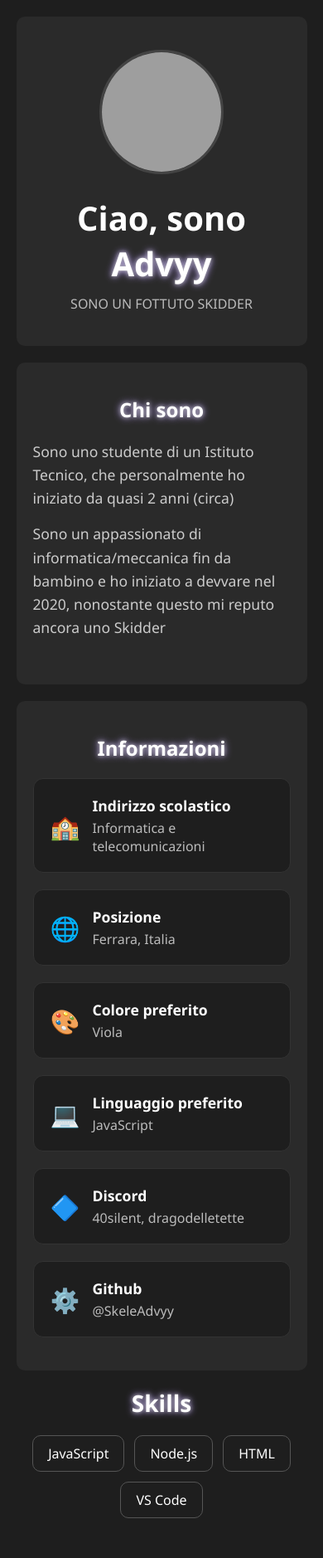
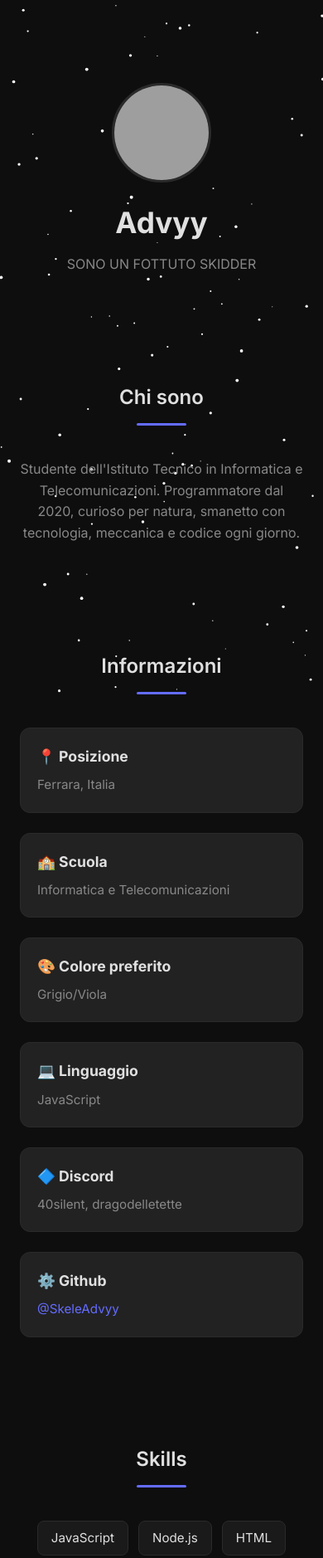
Before and after one commit to SkeleAdvyy/mybio, a plain HTML site: page index.html in a window 390 px wide. Shown: the top 1878 px of the page at 83% size. Drawn offline with Linux system fonts and the light colour scheme; grey boxes are pictures that could not be loaded.

Commit message:
Update index.html

```diff
--- a/index.html
+++ b/index.html
@@ -1,10 +1,23 @@
 <!DOCTYPE html>
 <html lang="it">
 <head>
-  <meta charset="UTF-8">
-  <title>advyy.exe</title>
+  <meta charset="UTF-8" />
+  <meta name="viewport" content="width=device-width, initial-scale=1.0" />
+  <title>Advyy.exe</title>
+  <link href="https://fonts.googleapis.com/css2?family=Inter:wght@400;600;700&display=swap" rel="stylesheet">
   <style>
-    /* RESET BASE */
+    :root {
+      --bg: #0e0e0e;
+      --surface: #1a1a1a;
+      --card: #222;
+      --border: #2a2a2a;
+      --text: #e0e0e0;
+      --muted: #888;
+      --accent: #646cff;
+      --radius: 12px;
+      --transition: 0.3s ease;
+    }
+
     * {
       box-sizing: border-box;
       margin: 0;
@@ -12,347 +25,302 @@
     }
 
     body {
-      font-family: 'Segoe UI', sans-serif;
-      background-color: #1e1e1e;
-      color: white;
-      overflow-x: hidden;
+      font-family: 'Inter', sans-serif;
+      background: var(--bg);
+      color: var(--text);
+      line-height: 1.6;
+      -webkit-font-smoothing: antialiased;
+      scroll-behavior: smooth;
     }
 
-    /* FADE-IN generale */
-    .fade-in {
-      opacity: 0;
-      transform: translateY(20px);
-      animation: fadeInUp 1s ease-out forwards;
+    img {
+      max-width: 100%;
+      display: block;
     }
 
-    @keyframes fadeInUp {
-      to {
-        opacity: 1;
-        transform: translateY(0);
+    a {
+      color: var(--accent);
+      text-decoration: none;
+      transition: color var(--transition);
+    }
+
+    a:hover {
+      color: #8a8dff;
+    }
+
+    section {
+      padding: 64px 24px;
+      max-width: 1000px;
+      margin: auto;
+    }
+
+    .hero {
+      text-align: center;
+      padding-top: 100px;
+    }
+
+    .hero img {
+  width: 120px;
+  height: 120px;
+  border-radius: 50%;
+  border: 3px solid var(--border);
+  margin: 0 auto 20px;
+  display: block;
+}
+
+
+    .hero h1 {
+      font-size: 2.8rem;
+      font-weight: 700;
+    }
+
+    .hero p {
+      font-size: 1.1rem;
+      color: var(--muted);
+      margin-top: 10px;
+    }
+
+    .section-title {
+      text-align: center;
+      font-size: 1.8rem;
+      font-weight: 600;
+      margin-bottom: 40px;
+      color: var(--text);
+    }
+
+    .section-title::after {
+      content: '';
+      display: block;
+      width: 60px;
+      height: 3px;
+      background: var(--accent);
+      margin: 12px auto 0;
+      border-radius: 2px;
+    }
+
+    .card-grid {
+      display: grid;
+      grid-template-columns: repeat(auto-fit, minmax(240px, 1fr));
+      gap: 24px;
+    }
+
+    .card {
+      background: var(--card);
+      padding: 20px;
+      border-radius: var(--radius);
+      border: 1px solid var(--border);
+      transition: transform var(--transition), box-shadow var(--transition);
+    }
+
+    .card:hover {
+      transform: translateY(-5px);
+      box-shadow: 0 4px 20px rgba(0, 0, 0, 0.4);
+    }
+
+    .card h3 {
+      font-size: 1.1rem;
+      margin-bottom: 8px;
+    }
+
+    .card p {
+      color: var(--muted);
+      font-size: 0.95rem;
+    }
+
+    .skills-list, .projects {
+      display: flex;
+      flex-wrap: wrap;
+      justify-content: center;
+      gap: 12px;
+    }
+
+    .skill {
+      background: var(--surface);
+      border: 1px solid var(--border);
+      border-radius: 8px;
+      padding: 8px 16px;
+      font-size: 0.95rem;
+      transition: background var(--transition);
+    }
+
+    .skill:hover {
+      background: #2c2c2c;
+    }
+
+    .project {
+      background: var(--card);
+      border-radius: var(--radius);
+      width: 280px;
+      overflow: hidden;
+      text-align: center;
+      border: 1px solid var(--border);
+      transition: transform var(--transition), box-shadow var(--transition);
+    }
+
+    .project:hover {
+      transform: translateY(-4px);
+      box-shadow: 0 6px 24px rgba(0, 0, 0, 0.4);
+    }
+
+    .project img {
+      width: 100%;
+      height: auto;
+    }
+
+    .project a {
+      display: block;
+      padding: 12px;
+      font-weight: 600;
+      color: var(--text);
+      background: var(--surface);
+      border-top: 1px solid var(--border);
+    }
+
+    footer {
+      text-align: center;
+      padding: 48px 20px;
+      font-size: 0.9rem;
+      color: var(--muted);
+      border-top: 1px solid var(--border);
+      margin-top: 60px;
+    }
+
+    @media (max-width: 500px) {
+      .hero h1 {
+        font-size: 2.2rem;
+      }
+
+      .hero p {
+        font-size: 1rem;
+      }
+
+      .section-title {
+        font-size: 1.5rem;
       }
     }
 
-    /* Glow Neon */
-    .neon-text {
-      color: #d6aaff;
-      text-shadow:
-        0 0 5px #b86eff,
-        0 0 10px #b86eff,
-        0 0 20px #b86eff,
-        0 0 40px #e3c7ff;
-    }
-
-    /* Layout comuni */
-    .header, .content-section, .info-section {
-      background-color: #2a2a2a;
-      padding: 40px 20px;
-      border-radius: 10px;
-      margin: 20px auto;
-      width: 90%;
-      max-width: 900px;
-      transition: transform 0.3s ease, box-shadow 0.3s ease;
-    }
-
-    .header {
-      text-align: center;
-    }
-
-    .profile-pic {
-      width: 150px;
-      height: 150px;
-      border-radius: 50%;
-      object-fit: cover;
-      border: 3px solid #444;
-      margin-bottom: 20px;
-      animation: fadeInUp 1s ease forwards;
-    }
-
-    h1 {
-      font-size: 2.5em;
-      font-weight: bold;
-      margin-bottom: 10px;
-    }
-
-    .subtext {
-      font-size: 1em;
-      color: #bbb;
-    }
-
-    /* Sezione contenuto */
-    .content-section h2,
-    .info-section h2 {
-      color: #b8a1ff;
-      margin-bottom: 20px;
-      text-align: center;
-    }
-
-    .content-section p {
-      font-size: 1.1em;
-      line-height: 1.6em;
-      color: #ccc;
-      margin-bottom: 15px;
-    }
-
-    /* Info grid */
-    .info-grid {
-      display: grid;
-      grid-template-columns: repeat(auto-fit, minmax(260px, 1fr));
-      gap: 20px;
-    }
-
-    .info-card {
-      background-color: #1e1e1e;
-      border: 1px solid #333;
-      border-radius: 12px;
-      padding: 20px;
-      display: flex;
-      align-items: center;
-      gap: 15px;
-      transition: transform 0.3s ease, box-shadow 0.3s ease;
-    }
-
-    .info-card:hover {
-      transform: scale(1.03);
-      box-shadow: 0 0 10px #a76bff55;
-    }
-
-    .icon {
-      font-size: 1.8em;
-    }
-
-    .info-card h3 {
-      margin: 0;
-      color: #fff;
-      font-size: 1.1em;
-    }
-
-    .info-card p {
-      margin: 4px 0 0;
-      color: #bbb;
-    }
-
-   .social-icons {
-      text-align: center;
-      padding: 30px 0 60px;
-    }
-
-    .social-icons a {
-      display: inline-block;
-      background-color: #29235c;
-      padding: 15px;
-      margin: 8px;
-      border-radius: 12px;
-      font-size: 24px;
-      color: #b79bff;
-      transition: 0.3s ease;
-      text-decoration: none;
-    }
-
-    .social-icons a:hover {
-      background-color: #3d2e82;
-      transform: translateY(-4px) scale(1.05);
-      box-shadow: 0 0 10px #b79bff44;
-    }
-
-     p.subtitle {
-      font-size: 1.2em;
-      opacity: 0.8;
-      margin-bottom: 40px;
-    }
- .skills-section {
-  text-align: center;
-  padding-bottom: 60px;
-}
-
-.skills-section h2 {
-  font-size: 28px;
-  margin-bottom: 20px;
-}
-
-.skills-list {
-  display: flex;
-  justify-content: center;
-  flex-wrap: wrap;
-  gap: 12px;
-}
-
-.skills-list span {
-  padding: 10px 18px;
-  border: 1px solid #555;
-  border-radius: 10px;
-  background-color: #1e1e1e;
-  color: #fff;
-  font-weight: 500;
-  transition: 0.3s;
-}
-
-.skills-list span:hover {
-  background-color: #2e2e2e;
-  color: #b79bff;
-  box-shadow: 0 0 6px #b79bff55;
-}
-
-.neon-text {
-  color: #ffffff;
-  text-shadow: 0 0 5px hsl(0, 0%, 69%), 0 0 10px #b79bff;
-}
-
-.projects-grid {
-  display: flex;
-  justify-content: center;
-  flex-wrap: wrap;
-  gap: 30px;
-  padding-top: 20px;
-}
-
-.project-card {
-  background-color: #1e1e1e;
-  border-radius: 12px;
-  overflow: hidden;
-  box-shadow: 0 8px 20px rgba(0,0,0,0.4);
-  transform: perspective(800px) rotateX(5deg) rotateY(-5deg);
-  transition: transform 0.4s ease, box-shadow 0.4s ease;
-  width: 300px;
-  text-align: center;
-}
-
-.project-card:hover {
-  transform: perspective(800px) rotateX(0deg) rotateY(0deg) scale(1.03);
-  box-shadow: 0 0 20px #b79bff55;
-}
-
-.project-card img {
+  #stars {
+  position: fixed;
+  top: 0;
+  left: 0;
   width: 100%;
-  height: auto;
-  display: block;
-}
-
-.project-button {
-  display: inline-block;
-  margin: 15px 0;
-  padding: 10px 20px;
-  background-color: #29235c;
-  color: #b79bff;
-  border-radius: 8px;
-  text-decoration: none;
-  transition: 0.3s;
-}
-
-.project-button:hover {
-  background-color: #3d2e82;
-  color: #fff;
-  box-shadow: 0 0 10px #b79bff66;
+  height: 100%;
+  z-index: -1; /* dietro tutto */
+  background: transparent;
 }
 
   </style>
 </head>
 <body>
+  <section class="hero">
+    <img src="https://avatars.githubusercontent.com/u/205342932?v=4" alt="Profilo di Advyy">
+    <h1>Advyy</h1>
+    <p>SONO UN FOTTUTO SKIDDER</p>
+  </section>
 
-  <!-- header -->
-  <div class="header fade-in" style="animation-delay: 0.2s">
-    <img src="https://avatars.githubusercontent.com/u/205342932?v=4" alt="Profilo" class="profile-pic">
-    <h1>Ciao, sono <span class="neon-text">Advyy</span></h1>
-    <p class="subtext">SONO UN FOTTUTO SKIDDER</p>
+  <section>
+    <h2 class="section-title">Chi sono</h2>
+    <p style="text-align: center; max-width: 680px; margin: auto; color: var(--muted);">
+      Studente dell'Istituto Tecnico in Informatica e Telecomunicazioni. Programmatore dal 2020, curioso per natura, smanetto con tecnologia, meccanica e codice ogni giorno.
+    </p>
+  </section>
+
+  <section>
+    <h2 class="section-title">Informazioni</h2>
+    <div class="card-grid">
+      <div class="card"><h3>📍 Posizione</h3><p>Ferrara, Italia</p></div>
+      <div class="card"><h3>🏫 Scuola</h3><p>Informatica e Telecomunicazioni</p></div>
+      <div class="card"><h3>🎨 Colore preferito</h3><p>Grigio/Viola</p></div>
+      <div class="card"><h3>💻 Linguaggio</h3><p>JavaScript</p></div>
+      <div class="card"><h3>🔷 Discord</h3><p>40silent, dragodelletette</p></div>
+      <div class="card"><h3>⚙️ Github</h3><p><a href="https://github.com/SkeleAdvyy" target="_blank">@SkeleAdvyy</a></p></div>
     </div>
+  </section>
 
-  <!-- descrizione -->
-  <div class="content-section fade-in" style="animation-delay: 0.4s">
-    <h2><span class="neon-text">Chi sono</span></h2>
-    <p>
-      Sono uno studente di un Istituto Tecnico, che personalmente ho iniziato da quasi 2 anni (circa)
+  <canvas id="stars"></canvas>
 
-    </p>
-    <p>
-     Sono un appassionato di informatica/meccanica fin da bambino e ho iniziato a devvare nel 2020, nonostante questo mi reputo ancora uno Skidder
-    </p>
+  <section>
+    <h2 class="section-title">Skills</h2>
+    <div class="skills-list">
+      <div class="skill">JavaScript</div>
+      <div class="skill">Node.js</div>
+      <div class="skill">HTML</div>
+      <div class="skill">VS Code</div>
     </div>
+  </section>
 
-  <!-- info -->
-  <div class="info-section fade-in" style="animation-delay: 0.6s">
-    <h2><span class="neon-text">Informazioni</span></h2>
-    <div class="info-grid">
-
-      <div class="info-card">
-        <span class="icon">🏫</span>
-        <div>
-          <h3>Indirizzo scolastico</h3>
-          <p>Informatica e telecomunicazioni</p>
+  <section>
+    <h2 class="section-title">Progetti</h2>
+    <div class="projects">
+      <div class="project">
+        <img src="https://i.ibb.co/HLytMRMy/B52-EE588-6-FF4-477-F-8-C1-E-124-B472531-CD.png" alt="Password Generator">
+        <a href="https://skeleadvyy.github.io/passwordgen" target="_blank">Password Generator</a>
+      </div>
+      <div class="project">
+        <img src="https://i.ibb.co/Wvx5b1vY/image-20-1.png" alt="Terminale">
+        <a href="https://skeleadvyy.github.io/terminal" target="_blank">Terminale Web</a>
       </div>
     </div>
+  </section>
 
-      <div class="info-card">
-        <span class="icon">🌐</span>
-        <div>
-          <h3>Posizione</h3>
-          <p>Ferrara, Italia</p>
-        </div>
-      </div>
+  <footer>
+    &copy; 2025 Advyy. Tutti i diritti riservati.
+  </footer>
+<script>
+const canvas = document.getElementById('stars');
+const ctx = canvas.getContext('2d');
 
-      <div class="info-card">
-        <span class="icon">🎨</span>
-        <div>
-          <h3>Colore preferito</h3>
-          <p>Viola</p>
-        </div>
-      </div>
+let width, height;
+let stars = [];
+const numStars = 100;
+let mouse = { x: 0, y: 0 };
 
-      <div class="info-card">
-        <span class="icon">💻</span>
-        <div>
-          <h3>Linguaggio preferito</h3>
-          <p>JavaScript</p>
-        </div>
-      </div>
+function resize() {
+  width = canvas.width = window.innerWidth;
+  height = canvas.height = window.innerHeight;
+}
+resize();
+window.addEventListener('resize', resize);
 
-      <div class="info-card">
-        <span class="icon">🔷</span>
-        <div>
-          <h3>Discord</h3>
-          <p>40silent, dragodelletette</p>
-        </div>
-      </div>
+for (let i = 0; i < numStars; i++) {
+  stars.push({
+    x: Math.random() * width,
+    y: Math.random() * height,
+    radius: Math.random() * 1.5 + 0.5,
+    speed: Math.random() * 0.5 + 0.2
+  });
+}
 
-      <div class="info-card">
-        <span class="icon">⚙️</span>
-        <div>
-          <h3>Github</h3>
-          <p>@SkeleAdvyy</p>
-        </div>
-      </div>
+window.addEventListener('mousemove', e => {
+  mouse.x = e.clientX;
+  mouse.y = e.clientY;
+});
 
-    </div>
-  </div>
+function animate() {
+  ctx.clearRect(0, 0, width, height);
+  ctx.fillStyle = '#ffffff';
 
-<!-- skills -->
-<div class="skills-section">
-  <h2><span class="neon-text">Skills</span></h2>
-  <div class="skills-list">
-    <span>JavaScript</span>
-    <span>Node.js</span>
-    <span>HTML</span>
-    <span>VS Code</span>
-  </div>
-</div>
+  for (let star of stars) {
+    let dx = (mouse.x - width / 2) * 0.001;
+    let dy = (mouse.y - height / 2) * 0.001;
+    star.x += dx * star.speed;
+    star.y += dy * star.speed;
 
-<!-- Altri Progetti -->
-<div class="content-section fade-in" style="animation-delay: 0.8s">
-  <h2><span class="neon-text">Altri Progetti</span></h2>
-  <div class="projects-grid">
-    <div class="project-card">
-      <h3 class="project-title">Password Generator</h3>
-      <img src="https://i.ibb.co/HLytMRMy/B52-EE588-6-FF4-477-F-8-C1-E-124-B472531-CD.png" alt="Progetto 1">
-      <a href="https://skeleadvyy.github.io/passwordgen" target="_blank" class="project-button">Visita</a>
-    </div>
-    <div class="project-card">
-      <h3 class="project-title">Terminale</h3>
-      <img src="https://i.ibb.co/Wvx5b1vY/image-20-1.png" alt="Progetto 2">
-      <a href="https://skeleadvyy.github.io/terminal" target="_blank" class="project-button">Visita</a>
-    </div>
-    </div>
-  </div>
-</div>
+    // wrap around
+    if (star.x < 0) star.x = width;
+    if (star.x > width) star.x = 0;
+    if (star.y < 0) star.y = height;
+    if (star.y > height) star.y = 0;
 
-  </div>
-</div>
+    ctx.beginPath();
+    ctx.arc(star.x, star.y, star.radius, 0, Math.PI * 2);
+    ctx.fill();
+  }
+
+  requestAnimationFrame(animate);
+}
+animate();
+</script>
+
 </body>
 </html>
```
Lines whose indentation alone changed are shown as unchanged.
